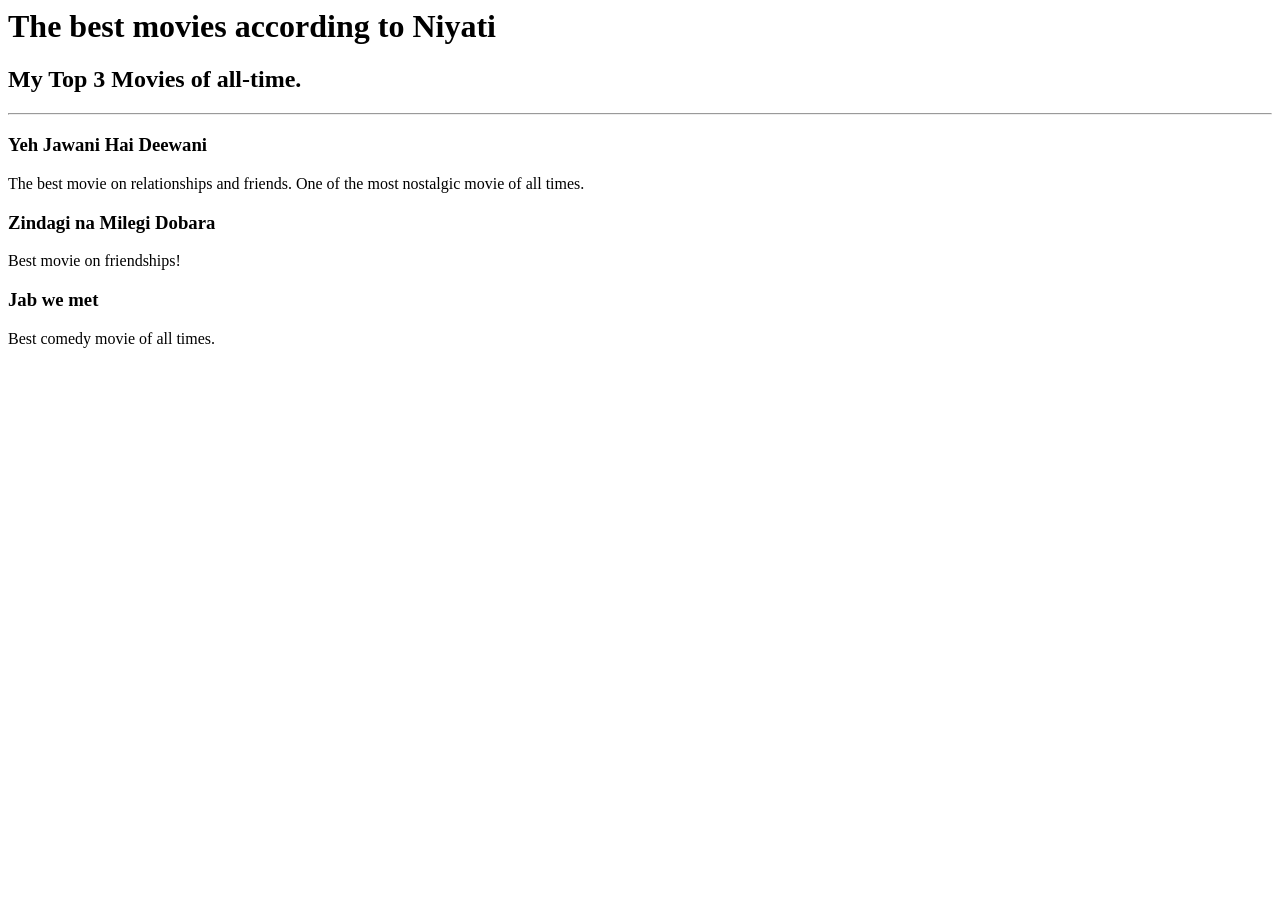
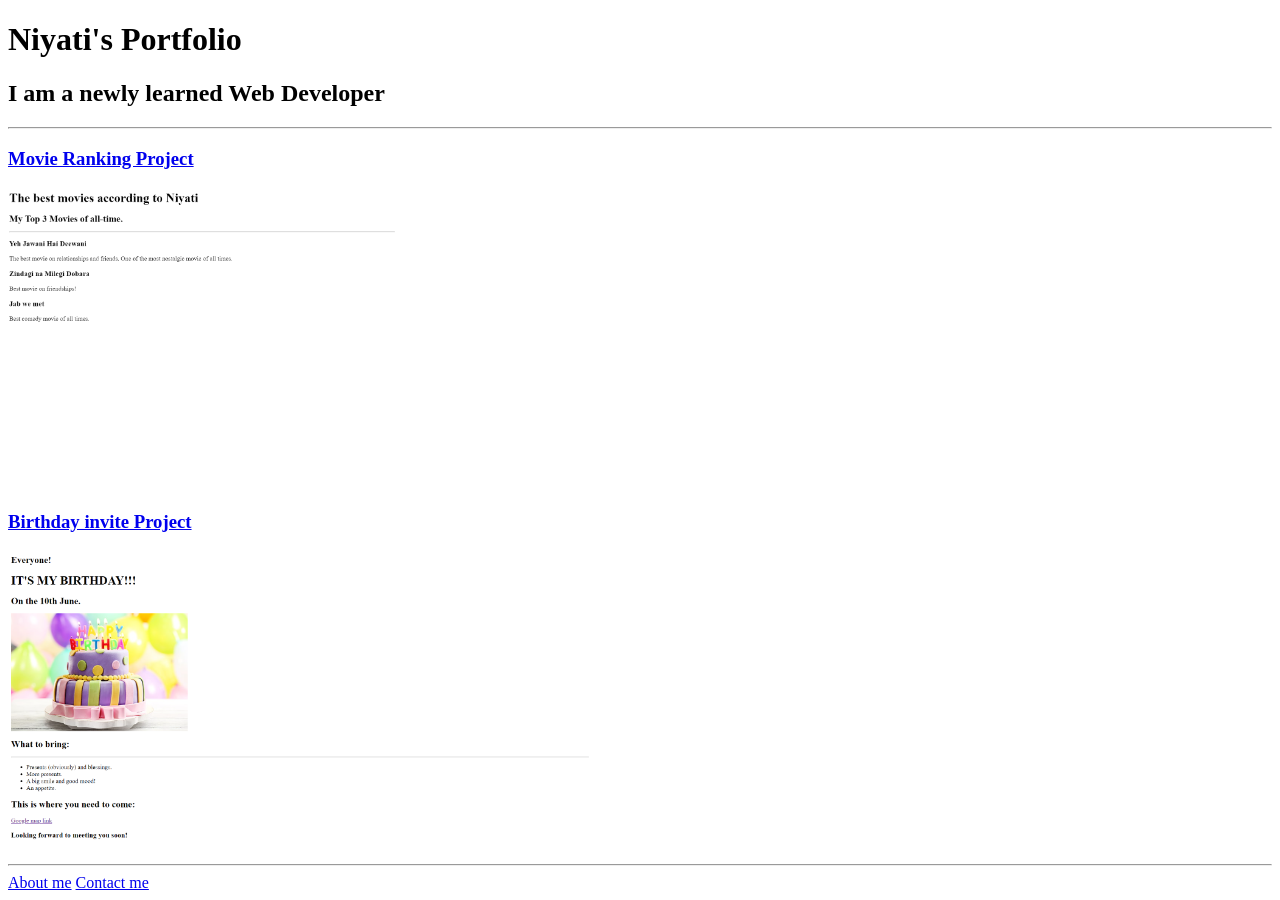
Before and after one commit to niyati-web/html-portfolio, a plain HTML site: page index.html in a window 1280 px wide. Before the commit the page ends 800 px from the top, so only its background shows below. Drawn offline with Linux system fonts and the light colour scheme.

Commit message:
Add files via upload

```diff
--- a/index.html
+++ b/index.html
@@ -1,9 +1,21 @@
-<h1>The best movies according to Niyati</h1>
-<h2>My Top 3 Movies of all-time.</h2>
-<hr />
-<h3>Yeh Jawani Hai Deewani</h3>
-<p>The best movie on relationships and friends. One of the most nostalgic movie of all times.</p>
-<h3>Zindagi na Milegi Dobara</h3>
-<p>Best movie on friendships!</p>
-<h3>Jab we met</h3>
-<p>Best comedy movie of all times.</p>
+<!DOCTYPE html>
+<html lang="en">
+    <head>
+        <meta charset="UTF-8">
+        <title>Niyati's Portfolio</title>
+    </head>
+
+ <body>
+  <h1>Niyati's Portfolio</h1>
+  <h2>I am a newly learned Web Developer</h2>
+  <hr />
+  <h3><a href="./public/index.html">Movie Ranking Project</a></h3>
+  <img src="./Screenshot (4).png" height="300" alt="Movie ranking project preview" />
+  <h3><a href="./public/index copy.html">Birthday invite Project</a></h3>
+  <img src="./Screenshot (5).png" height="300" alt="Birthday invite project preview" />
+  <hr />
+  <a href="./public/about.html">About me</a>
+  <a href="./public/contact.html">Contact me</a>
+ </body>
+
+</html>
```
